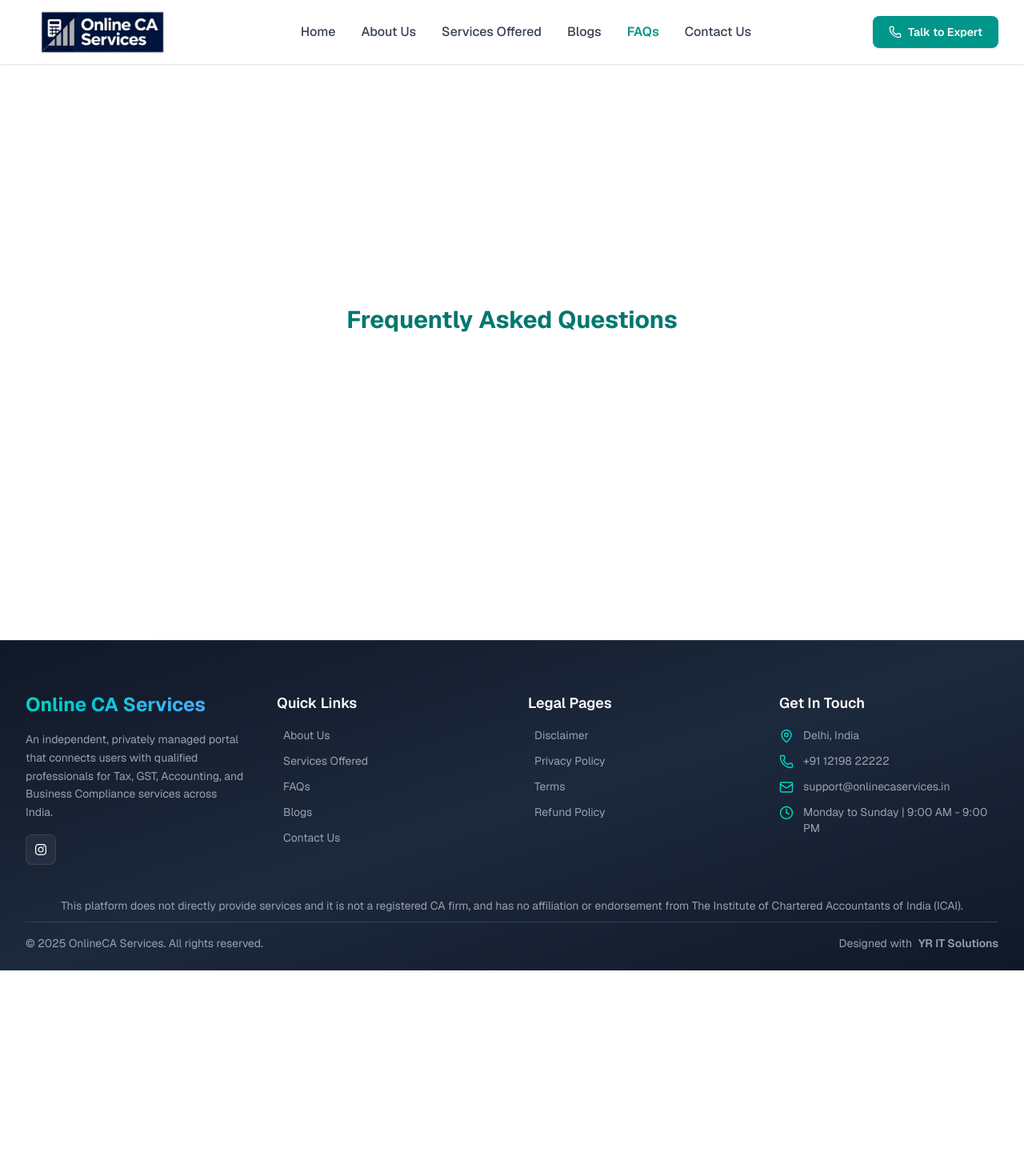
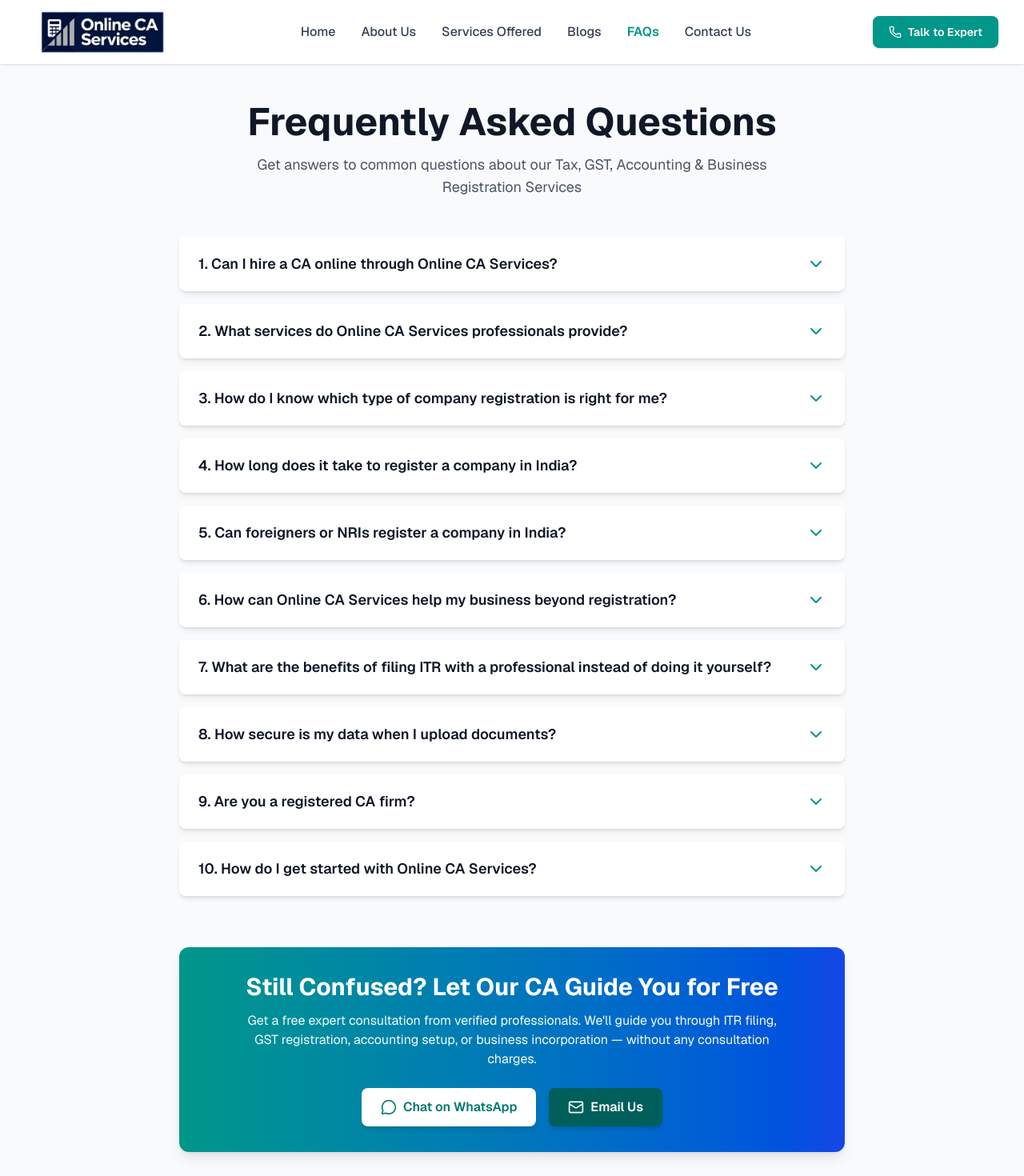
Before and after one commit to Kirito-012/onlineCAServices, a Next.js app: page /faq in a window 1280 px wide. Shown: the top 1470 px of the page at 80% size. Before the commit the page ends 1213 px from the top, so only its background shows below. Built offline with nearby package versions, Linux system fonts and the light colour scheme.

Commit message:
FAQs page

```diff
--- a/app/components/Footer.tsx
+++ b/app/components/Footer.tsx
@@ -65,7 +65,7 @@ export default function Footer() {
 						{/* Social Links */}
 						<div className='flex gap-3'>
 							<a
-								href='https://www.instagram.com/onlinecaservices.in/'
+								href='https://www.instagram.com/onlinecaservices'
 								aria-label='Instagram'
 								className='bg-white/5 p-2.5 rounded-lg hover:bg-teal-600 hover:scale-110 transition-all duration-300 border border-white/10'>
 								<FaInstagram size={16} />
@@ -108,7 +108,7 @@ export default function Footer() {
 									href='/blogs'
 									className='text-gray-400 hover:text-teal-400 transition-colors text-sm flex items-center gap-2 group'>
 									<span className='w-0 h-0.5 bg-teal-400 group-hover:w-4 transition-all duration-300'></span>
-									Blogs
+									Blogs/Knowledge Hub
 								</Link>
 							</li>
 							<li>
--- a/app/faq/page.tsx
+++ b/app/faq/page.tsx
@@ -1,15 +1,214 @@
-import Footer from "../components/Footer";
-import Header from "../components/Header";
+'use client'
+import Footer from '../components/Footer'
+import Header from '../components/Header'
+import {useState} from 'react'
+import {ChevronDown, Mail, MessageCircle} from 'lucide-react'
+
+interface FAQItem {
+	question: string
+	answer: string | string[]
+}
+
+const faqs: FAQItem[] = [
+	{
+		question: 'Can I hire a CA online through Online CA Services?',
+		answer:
+			"Yes, you can easily hire a qualified and verified Chartered Accountant online through our portal. Simply share your requirement — whether it's ITR filing, GST registration, accounting, or business compliance — and our team will connect you with the right professional instantly.",
+	},
+	{
+		question: 'What services do Online CA Services professionals provide?',
+		answer: [
+			'We connect you with qualified professionals who offer:',
+			'• Income Tax Return (ITR) filing for individuals and businesses',
+			'• GST registration and monthly return filing',
+			'• Bookkeeping and accounting',
+			'• Business registration (LLP, OPC, Private Limited, Partnership)',
+			'• ROC annual compliance and director KYC',
+			'• Tax notice replies and legal documentation support',
+			'',
+			'All services are delivered online, paperless, and securely.',
+		],
+	},
+	{
+		question:
+			'How do I know which type of company registration is right for me?',
+		answer:
+			'Our professionals provide free initial guidance to help you decide whether a Proprietorship, LLP, OPC, or Private Limited Company suits your goals. They analyze your business model, partners, investment plans, and compliance expectations before recommending the best structure.',
+	},
+	{
+		question: 'How long does it take to register a company in India?',
+		answer: [
+			'It usually takes 3 to 7 working days, depending on:',
+			'• Type of business entity',
+			'• Document verification',
+			'• MCA approval timelines',
+			'',
+			'You can start your registration today with minimal documentation through Online CA Services.',
+		],
+	},
+	{
+		question: 'Can foreigners or NRIs register a company in India?',
+		answer:
+			'Yes, NRIs and foreign nationals can register a business in India under FEMA and MCA guidelines. However, specific documents like passport, notarized proof of address, and authorized representative details are required. Our professionals can handle the entire registration process end-to-end.',
+	},
+	{
+		question:
+			'How can Online CA Services help my business beyond registration?',
+		answer:
+			'We provide 360° business support — from tax planning, GST filing, payroll setup, and accounting automation to ROC compliance and audits. Think of us as your long-term digital finance partner.',
+	},
+	{
+		question:
+			'What are the benefits of filing ITR with a professional instead of doing it yourself?',
+		answer: [
+			'When you file through a qualified CA, you:',
+			'✅ Avoid common filing errors',
+			'✅ Claim all eligible deductions under Sections 80C, 80D, 80G, etc.',
+			'✅ Prevent future tax notices',
+			'✅ Get expert advice on refund optimization',
+			'',
+			'In short, your return is accurate, compliant, and stress-free.',
+		],
+	},
+	{
+		question: 'How secure is my data when I upload documents?',
+		answer:
+			'All files uploaded through Online CA Services are protected using SSL encryption. Your data is stored on secure servers and shared only with verified professionals who handle your specific service request.',
+	},
+	{
+		question: 'Are you a registered CA firm?',
+		answer:
+			'No. Online CA Services is an independent online portal that connects clients with verified and experienced professionals. We are not affiliated with The Institute of Chartered Accountants of India (ICAI) or any government body. All professionals working through our portal are individually qualified and licensed.',
+	},
+	{
+		question: 'How do I get started with Online CA Services?',
+		answer: [
+			'You can begin in three simple steps:',
+			'1️⃣ Click on the "Contact Us" button or fill the quick inquiry form.',
+			'2️⃣ Share your service requirement (ITR, GST, Registration, etc.).',
+			'3️⃣ Get connected with a qualified professional instantly for a free consultation.',
+		],
+	},
+]
 
 export default function FAQ() {
-  return (
-    <>
-    <Header />
-    <div className="min-h-screen flex items-center justify-center text-center">
-      <h1 className="text-3xl font-bold text-teal-700">Frequently Asked Questions</h1>
-    </div>
-    <Footer />
-    </>
+	const [openIndex, setOpenIndex] = useState<number | null>(null)
 
-  );
+	const toggleFAQ = (index: number) => {
+		setOpenIndex(openIndex === index ? null : index)
+	}
+
+	return (
+		<>
+			<Header />
+			<main className='min-h-screen bg-gray-50 pt-20 pb-16'>
+				<style
+					jsx
+					global>{`
+					@keyframes fadeInUp {
+						from {
+							opacity: 0;
+							transform: translateY(30px);
+						}
+						to {
+							opacity: 1;
+							transform: translateY(0);
+						}
+					}
+					.header-fade {
+						animation: fadeInUp 0.8s ease-out forwards;
+					}
+					.content-fade {
+						animation: fadeInUp 0.8s ease-out 0.4s forwards;
+						opacity: 0;
+					}
+				`}</style>
+
+				<div className='max-w-4xl mx-auto px-4 sm:px-6 lg:px-8 py-12'>
+					{/* Header Section */}
+					<div className='text-center mb-12 header-fade'>
+						<h1 className='text-4xl sm:text-5xl font-bold text-gray-900 mb-4'>
+							Frequently Asked Questions
+						</h1>
+						<p className='text-lg text-gray-600 max-w-2xl mx-auto'>
+							Get answers to common questions about our Tax, GST, Accounting &
+							Business Registration Services
+						</p>
+					</div>
+
+					{/* FAQ Accordion */}
+					<div className='space-y-4 content-fade'>
+						{faqs.map((faq, index) => (
+							<div
+								key={index}
+								className='bg-white rounded-lg shadow-md overflow-hidden transition-all duration-300 hover:shadow-lg'>
+								<button
+									onClick={() => toggleFAQ(index)}
+									className='w-full px-6 py-5 text-left flex justify-between items-center gap-4 hover:bg-gray-50 transition-colors'>
+									<span className='text-lg font-semibold text-gray-900 pr-4'>
+										{index + 1}. {faq.question}
+									</span>
+									<ChevronDown
+										className={`shrink-0 text-teal-600 transition-transform duration-300 ${
+											openIndex === index ? 'rotate-180' : ''
+										}`}
+										size={24}
+									/>
+								</button>
+
+								<div
+									className={`transition-all duration-500 ease-out ${
+										openIndex === index
+											? 'max-h-[1000px] opacity-100 py-4'
+											: 'max-h-0 opacity-0 py-0'
+									} overflow-hidden`}>
+									<div className='px-6 text-gray-700 leading-relaxed border-t border-gray-100'>
+										{Array.isArray(faq.answer) ? (
+											<div className='space-y-1'>
+												{faq.answer.map((line, i) => (
+													<p key={i}>{line}</p>
+												))}
+											</div>
+										) : (
+											<p>{faq.answer}</p>
+										)}
+									</div>
+								</div>
+							</div>
+						))}
+					</div>
+
+					{/* CTA Section */}
+					<div className='mt-16 bg-linear-to-r from-teal-600 to-blue-700 rounded-xl p-8 text-white text-center shadow-lg content-fade'>
+						<h2 className='text-2xl sm:text-3xl font-bold mb-3'>
+							Still Confused? Let Our CA Guide You for Free
+						</h2>
+						<p className='text-teal-50 mb-6 max-w-2xl mx-auto'>
+							Get a free expert consultation from verified professionals. We'll
+							guide you through ITR filing, GST registration, accounting setup,
+							or business incorporation — without any consultation charges.
+						</p>
+
+						<div className='flex flex-col sm:flex-row gap-4 justify-center items-center'>
+							<a
+								href='https://wa.me/911219822222'
+								target='_blank'
+								rel='noopener noreferrer'
+								className='bg-white text-teal-700 px-6 py-3 rounded-lg font-semibold hover:bg-teal-50 transition-all duration-200 shadow-md hover:shadow-lg flex items-center gap-2'>
+								<MessageCircle size={20} />
+								Chat on WhatsApp
+							</a>
+							<a
+								href='mailto:myonlinecaservices@gmail.com'
+								className='bg-teal-800 text-white px-6 py-3 rounded-lg font-semibold hover:bg-teal-900 transition-all duration-200 shadow-md hover:shadow-lg flex items-center gap-2'>
+								<Mail size={20} />
+								Email Us
+							</a>
+						</div>
+					</div>
+				</div>
+			</main>
+			<Footer />
+		</>
+	)
 }
```
